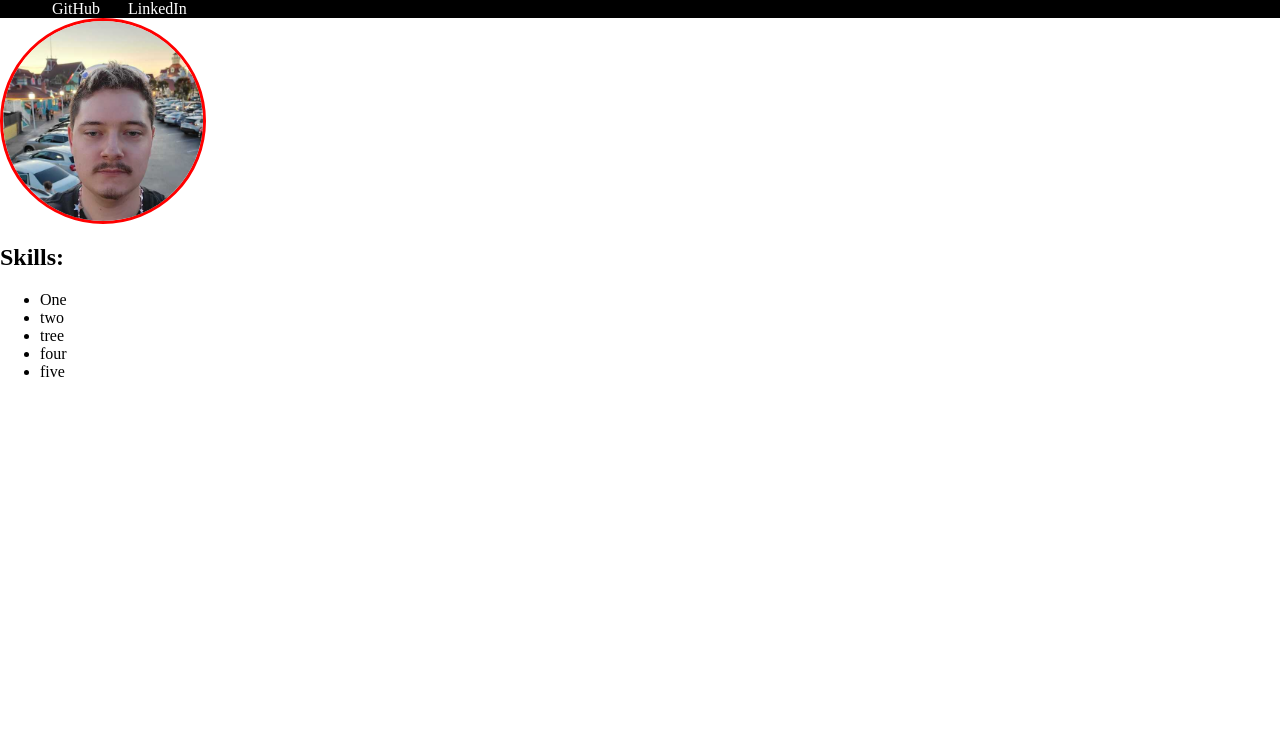
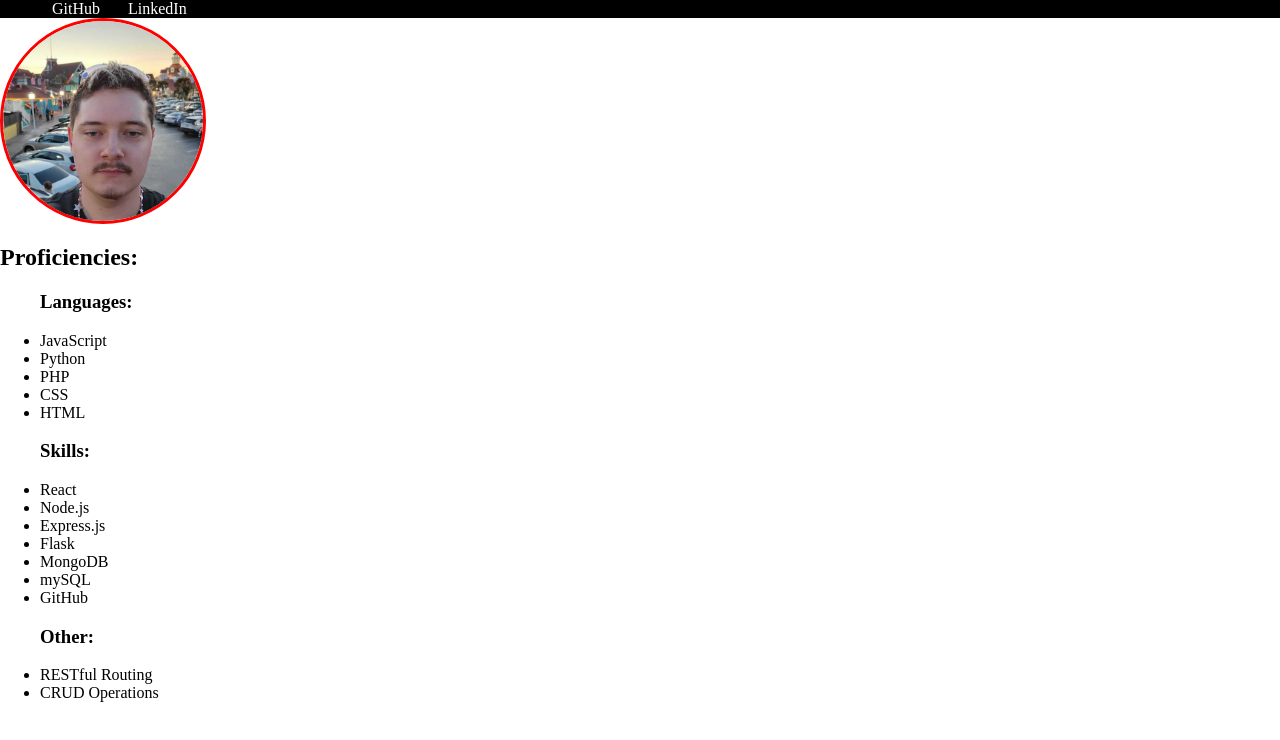
Before and after one commit to wolfsige/portfolio-mk2, a plain HTML site: page index.html in a window 1280 px wide. Drawn offline with Linux system fonts and the light colour scheme.

Commit message:
add proficiencies list

```diff
--- a/index.html
+++ b/index.html
@@ -20,13 +20,29 @@
     <img class="meimg" src="/img/20220326_192022_720.jpeg"">
   </div>
   <div>
-    <h2>Skills:</h2>
+    <h2>Proficiencies:</h2>
     <ul>
-      <li>One</li>
-      <li>two</li>
-      <li>tree</li>
-      <li>four</li>
-      <li>five</li>
+      <h3>Languages:</h3>
+      <li>JavaScript</li>
+      <li>Python</li>
+      <li>PHP</li>
+      <li>CSS</li>
+      <li>HTML</li>
+    </ul>
+    <ul>
+      <h3>Skills:</h3>
+      <li>React</li>
+      <li>Node.js</li>
+      <li>Express.js</li>
+      <li>Flask</li>
+      <li>MongoDB</li>
+      <li>mySQL</li>
+      <li>GitHub</li>
+    </ul>
+    <ul>
+      <h3>Other:</h3>
+      <li>RESTful Routing</li>
+      <li>CRUD Operations</li>
     </ul>
   </div>
 </body>
```
